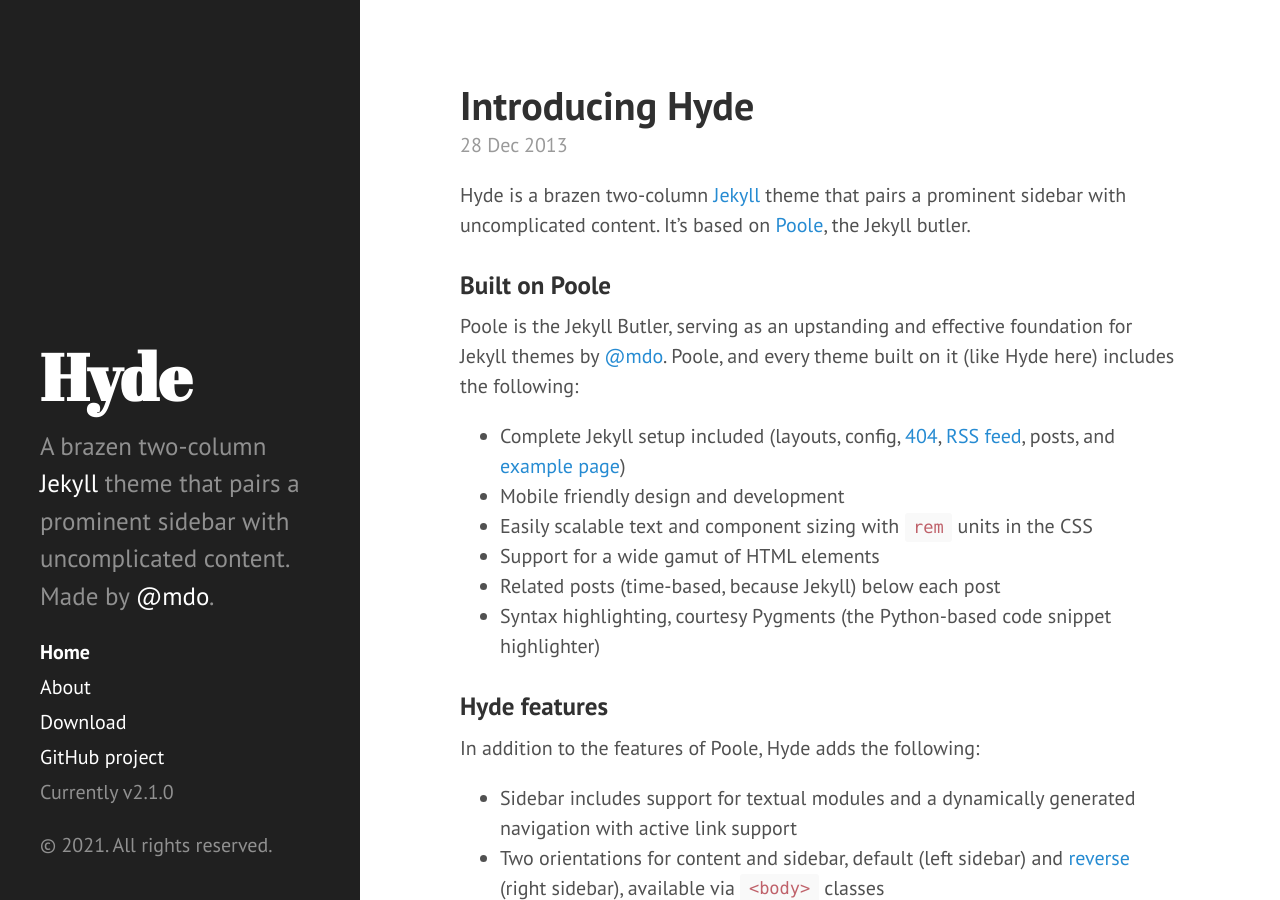
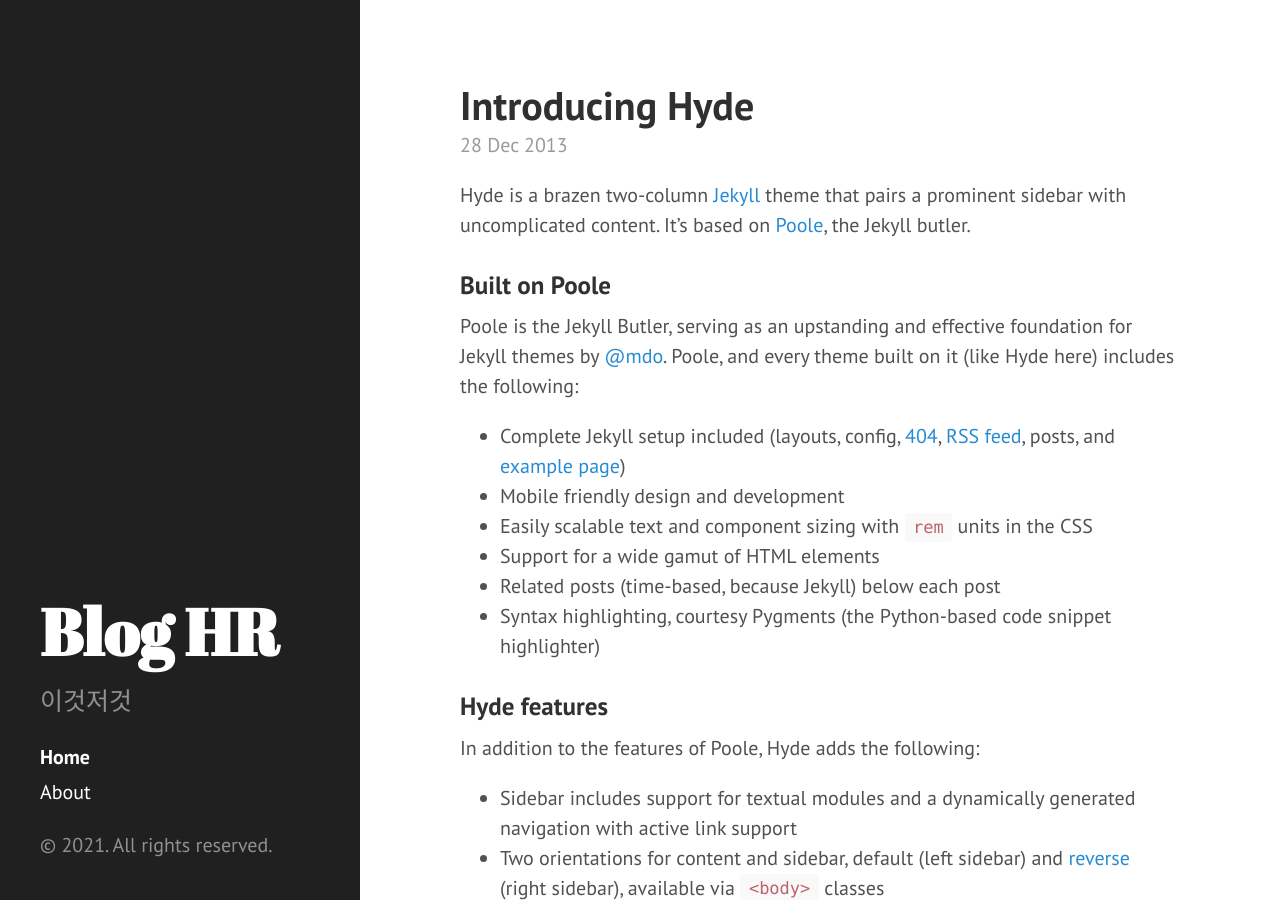
Before and after one commit to HR-LEE/github.io, a Jekyll site: the page built from index.html, in a window 1280 px wide and 900 px high. Built offline with Jekyll 4.4.1, drawn with Linux system fonts in a browser that asks for light colours; the list of posts is cut into pages by our own code.

Commit message:
* 블로그 Title 및 description  변경

```diff
--- a/_config.yml
+++ b/_config.yml
@@ -7,9 +7,10 @@ permalink:        /:year-:month-:day-:title/
 # relative_permalinks: true
 
 # Setup
-title:            Hyde
+title:            Blog HR
 tagline:          'A Jekyll theme'
-description:      'A brazen two-column <a href="http://jekyllrb.com" target="_blank">Jekyll</a> theme that pairs a prominent sidebar with uncomplicated content. Made by <a href="https://twitter.com/mdo" target="_blank">@mdo</a>.'
+description:      '이것저것'
+#'A brazen two-column <a href="http://jekyllrb.com" target="_blank">Jekyll</a> theme that pairs a prominent sidebar with uncomplicated content. Made by <a href="https://twitter.com/mdo" target="_blank">@mdo</a>.'
 url:              http://hyde.getpoole.com
 baseurl:          /
 
--- a/_includes/sidebar.html
+++ b/_includes/sidebar.html
@@ -26,9 +26,9 @@
         {% endif %}
       {% endfor %}
 
-      <a class="sidebar-nav-item" href="{{ site.github.repo }}/archive/v{{ site.version }}.zip">Download</a>
+      <!-- <a class="sidebar-nav-item" href="{{ site.github.repo }}/archive/v{{ site.version }}.zip">Download</a>
       <a class="sidebar-nav-item" href="{{ site.github.repo }}">GitHub project</a>
-      <span class="sidebar-nav-item">Currently v{{ site.version }}</span>
+      <span class="sidebar-nav-item">Currently v{{ site.version }}</span> -->
     </nav>
 
     <p>&copy; {{ site.time | date: '%Y' }}. All rights reserved.</p>
```
